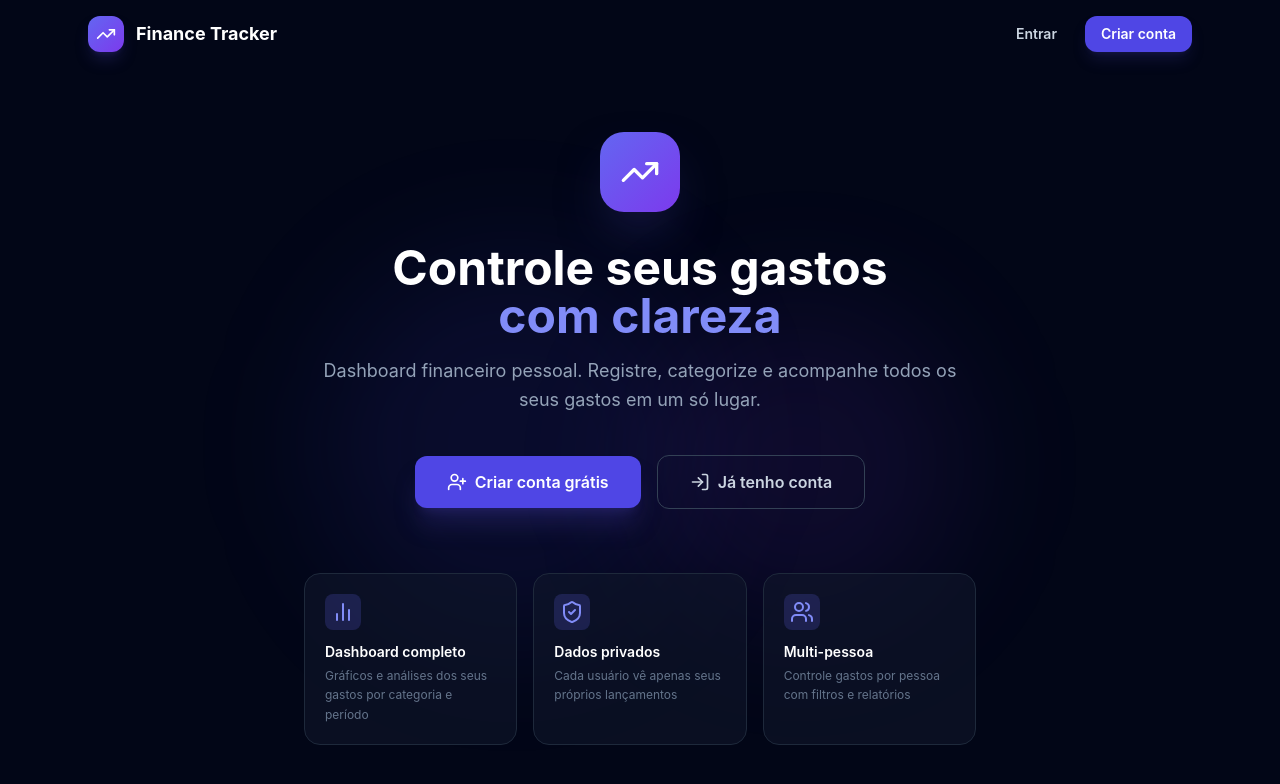
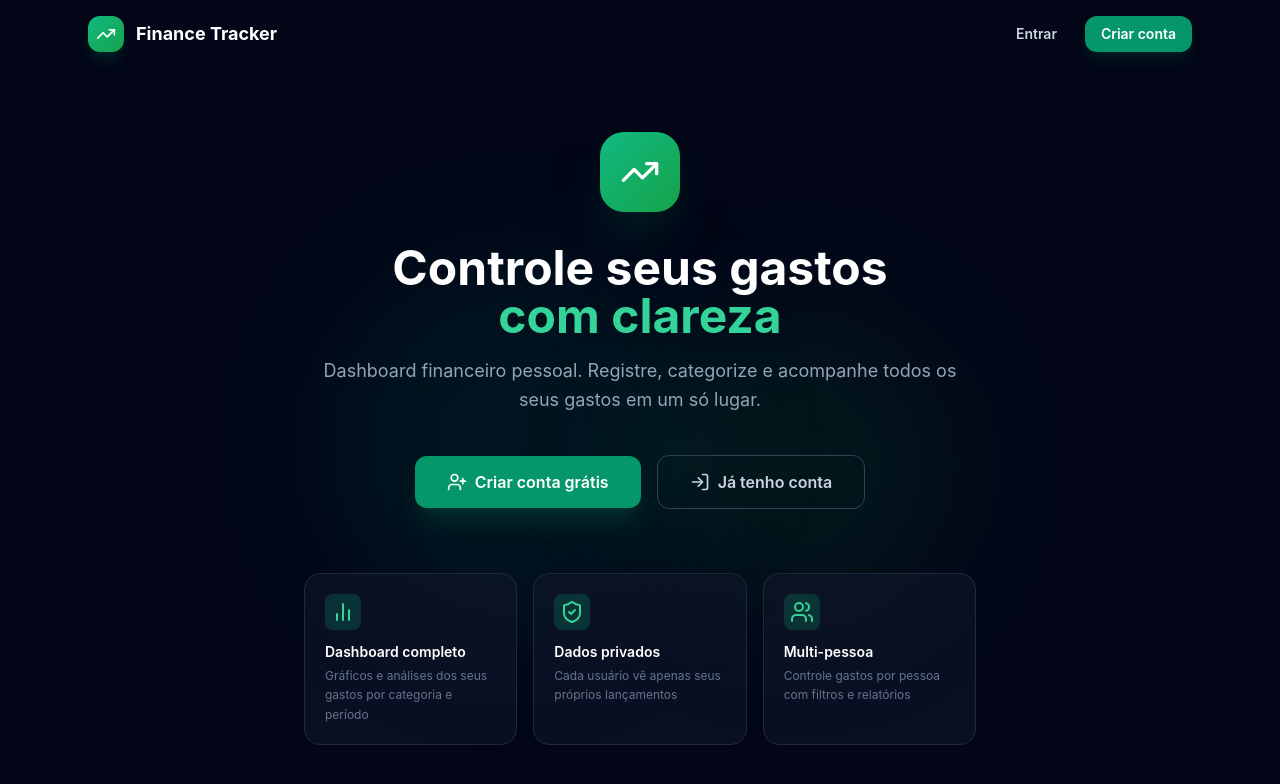
Before and after one commit to automacaoeverads-cloud/finance-tracker, a Next.js app: page / in a window 1280 px wide. Shown: the top 784 px of the page. Built offline with nearby package versions, Linux system fonts and the light colour scheme; no server answers.

Commit message:
feat: emerald green palette

```diff
--- a/app/layout.tsx
+++ b/app/layout.tsx
@@ -49,7 +49,7 @@ function AppShell({ children }: { children: React.ReactNode }) {
   if (loading) {
     return (
       <div className="min-h-screen flex items-center justify-center bg-slate-950">
-        <div className="w-8 h-8 border-4 border-indigo-800 border-t-indigo-400 rounded-full animate-spin" />
+        <div className="w-8 h-8 border-4 border-emerald-800 border-t-emerald-400 rounded-full animate-spin" />
       </div>
     )
   }
@@ -61,7 +61,7 @@ function AppShell({ children }: { children: React.ReactNode }) {
         {/* Nav */}
         <nav className="px-6 py-4 flex items-center justify-between max-w-6xl mx-auto w-full">
           <div className="flex items-center gap-3">
-            <div className="w-9 h-9 rounded-xl bg-gradient-to-br from-indigo-500 to-violet-600 flex items-center justify-center shadow-lg shadow-indigo-900/40">
+            <div className="w-9 h-9 rounded-xl bg-gradient-to-br from-emerald-500 to-green-600 flex items-center justify-center shadow-lg shadow-emerald-900/40">
               <TrendingUp className="w-5 h-5 text-white" />
             </div>
             <span className="font-bold text-white text-lg">Finance Tracker</span>
@@ -75,7 +75,7 @@ function AppShell({ children }: { children: React.ReactNode }) {
             </button>
             <button
               onClick={() => { setTab('register'); setError('') }}
-              className="px-4 py-2 rounded-xl bg-indigo-600 hover:bg-indigo-500 text-white text-sm font-semibold transition-colors shadow-lg shadow-indigo-900/30"
+              className="px-4 py-2 rounded-xl bg-emerald-600 hover:bg-emerald-500 text-white text-sm font-semibold transition-colors shadow-lg shadow-emerald-900/30"
             >
               Criar conta
             </button>
@@ -85,16 +85,16 @@ function AppShell({ children }: { children: React.ReactNode }) {
         {/* Hero */}
         <div className="flex-1 flex flex-col items-center justify-center px-6 py-16 text-center relative overflow-hidden">
           {/* Background glows */}
-          <div className="absolute top-1/4 left-1/4 w-96 h-96 bg-indigo-600/10 rounded-full blur-3xl pointer-events-none" />
-          <div className="absolute bottom-1/4 right-1/4 w-80 h-80 bg-violet-600/10 rounded-full blur-3xl pointer-events-none" />
+          <div className="absolute top-1/4 left-1/4 w-96 h-96 bg-emerald-600/10 rounded-full blur-3xl pointer-events-none" />
+          <div className="absolute bottom-1/4 right-1/4 w-80 h-80 bg-green-600/10 rounded-full blur-3xl pointer-events-none" />
 
           <div className="relative max-w-2xl">
-            <div className="w-20 h-20 rounded-3xl bg-gradient-to-br from-indigo-500 to-violet-600 flex items-center justify-center mx-auto mb-8 shadow-2xl shadow-indigo-900/50">
+            <div className="w-20 h-20 rounded-3xl bg-gradient-to-br from-emerald-500 to-green-600 flex items-center justify-center mx-auto mb-8 shadow-2xl shadow-emerald-900/50">
               <TrendingUp className="w-10 h-10 text-white" />
             </div>
             <h1 className="text-4xl sm:text-5xl font-bold text-white mb-4 leading-tight">
               Controle seus gastos<br />
-              <span className="text-indigo-400">com clareza</span>
+              <span className="text-emerald-400">com clareza</span>
             </h1>
             <p className="text-slate-400 text-lg mb-10 leading-relaxed">
               Dashboard financeiro pessoal. Registre, categorize e acompanhe todos os seus gastos em um só lugar.
@@ -103,7 +103,7 @@ function AppShell({ children }: { children: React.ReactNode }) {
             <div className="flex flex-col sm:flex-row items-center justify-center gap-4 mb-16">
               <button
                 onClick={() => { setTab('register'); setError('') }}
-                className="w-full sm:w-auto px-8 py-3.5 rounded-xl bg-indigo-600 hover:bg-indigo-500 text-white font-semibold text-base transition-colors shadow-xl shadow-indigo-900/40 flex items-center justify-center gap-2"
+                className="w-full sm:w-auto px-8 py-3.5 rounded-xl bg-emerald-600 hover:bg-emerald-500 text-white font-semibold text-base transition-colors shadow-xl shadow-emerald-900/40 flex items-center justify-center gap-2"
               >
                 <UserPlus className="w-5 h-5" />
                 Criar conta grátis
@@ -125,8 +125,8 @@ function AppShell({ children }: { children: React.ReactNode }) {
                 { icon: Users, title: 'Multi-pessoa', desc: 'Controle gastos por pessoa com filtros e relatórios' },
               ].map(({ icon: Icon, title, desc }) => (
                 <div key={title} className="bg-slate-900/60 border border-slate-800 rounded-2xl p-5">
-                  <div className="w-9 h-9 rounded-lg bg-indigo-500/20 flex items-center justify-center mb-3">
-                    <Icon className="w-4.5 h-4.5 text-indigo-400" />
+                  <div className="w-9 h-9 rounded-lg bg-emerald-500/20 flex items-center justify-center mb-3">
+                    <Icon className="w-4.5 h-4.5 text-emerald-400" />
                   </div>
                   <p className="font-semibold text-white text-sm mb-1">{title}</p>
                   <p className="text-xs text-slate-500 leading-relaxed">{desc}</p>
@@ -145,14 +145,14 @@ function AppShell({ children }: { children: React.ReactNode }) {
     return (
       <div className="min-h-screen bg-slate-950 flex flex-col items-center justify-center p-4">
         <div className="absolute inset-0 overflow-hidden pointer-events-none">
-          <div className="absolute top-1/3 left-1/3 w-96 h-96 bg-indigo-600/10 rounded-full blur-3xl" />
-          <div className="absolute bottom-1/3 right-1/3 w-80 h-80 bg-violet-600/10 rounded-full blur-3xl" />
+          <div className="absolute top-1/3 left-1/3 w-96 h-96 bg-emerald-600/10 rounded-full blur-3xl" />
+          <div className="absolute bottom-1/3 right-1/3 w-80 h-80 bg-green-600/10 rounded-full blur-3xl" />
         </div>
 
         <div className="relative w-full max-w-sm">
           {/* Logo */}
           <div className="text-center mb-8">
-            <div className="w-14 h-14 rounded-2xl bg-gradient-to-br from-indigo-500 to-violet-600 flex items-center justify-center mx-auto mb-4 shadow-2xl shadow-indigo-900/50">
+            <div className="w-14 h-14 rounded-2xl bg-gradient-to-br from-emerald-500 to-green-600 flex items-center justify-center mx-auto mb-4 shadow-2xl shadow-emerald-900/50">
               <TrendingUp className="w-7 h-7 text-white" />
             </div>
             <h1 className="text-xl font-bold text-white">Finance Tracker</h1>
@@ -163,7 +163,7 @@ function AppShell({ children }: { children: React.ReactNode }) {
             <button
               onClick={() => { setTab('login'); setError('') }}
               className={`flex-1 py-2 rounded-lg text-sm font-semibold transition-colors ${
-                isLogin ? 'bg-indigo-600 text-white shadow-lg' : 'text-slate-400 hover:text-slate-200'
+                isLogin ? 'bg-emerald-600 text-white shadow-lg' : 'text-slate-400 hover:text-slate-200'
               }`}
             >
               Entrar
@@ -171,7 +171,7 @@ function AppShell({ children }: { children: React.ReactNode }) {
             <button
               onClick={() => { setTab('register'); setError('') }}
               className={`flex-1 py-2 rounded-lg text-sm font-semibold transition-colors ${
-                !isLogin ? 'bg-indigo-600 text-white shadow-lg' : 'text-slate-400 hover:text-slate-200'
+                !isLogin ? 'bg-emerald-600 text-white shadow-lg' : 'text-slate-400 hover:text-slate-200'
               }`}
             >
               Criar conta
@@ -191,7 +191,7 @@ function AppShell({ children }: { children: React.ReactNode }) {
                     onChange={e => setEmail(e.target.value)}
                     placeholder="seu@email.com"
                     required
-                    className="w-full pl-10 pr-4 py-3 rounded-xl bg-slate-800 border border-slate-700 text-slate-200 placeholder:text-slate-500 text-sm focus:outline-none focus:ring-2 focus:ring-indigo-500 transition-colors"
+                    className="w-full pl-10 pr-4 py-3 rounded-xl bg-slate-800 border border-slate-700 text-slate-200 placeholder:text-slate-500 text-sm focus:outline-none focus:ring-2 focus:ring-emerald-500 transition-colors"
                   />
                 </div>
               </div>
@@ -206,7 +206,7 @@ function AppShell({ children }: { children: React.ReactNode }) {
                     onChange={e => setPassword(e.target.value)}
                     placeholder="••••••••"
                     required
-                    className="w-full pl-10 pr-11 py-3 rounded-xl bg-slate-800 border border-slate-700 text-slate-200 placeholder:text-slate-500 text-sm focus:outline-none focus:ring-2 focus:ring-indigo-500 transition-colors"
+                    className="w-full pl-10 pr-11 py-3 rounded-xl bg-slate-800 border border-slate-700 text-slate-200 placeholder:text-slate-500 text-sm focus:outline-none focus:ring-2 focus:ring-emerald-500 transition-colors"
                   />
                   <button
                     type="button"
@@ -229,7 +229,7 @@ function AppShell({ children }: { children: React.ReactNode }) {
                       onChange={e => setConfirmPassword(e.target.value)}
                       placeholder="••••••••"
                       required
-                      className="w-full pl-10 pr-4 py-3 rounded-xl bg-slate-800 border border-slate-700 text-slate-200 placeholder:text-slate-500 text-sm focus:outline-none focus:ring-2 focus:ring-indigo-500 transition-colors"
+                      className="w-full pl-10 pr-4 py-3 rounded-xl bg-slate-800 border border-slate-700 text-slate-200 placeholder:text-slate-500 text-sm focus:outline-none focus:ring-2 focus:ring-emerald-500 transition-colors"
                     />
                   </div>
                 </div>
@@ -244,7 +244,7 @@ function AppShell({ children }: { children: React.ReactNode }) {
               <button
                 type="submit"
                 disabled={submitting}
-                className="w-full py-3 rounded-xl bg-indigo-600 hover:bg-indigo-500 text-white font-semibold text-sm transition-colors disabled:opacity-60 flex items-center justify-center gap-2 shadow-lg shadow-indigo-900/30 mt-2"
+                className="w-full py-3 rounded-xl bg-emerald-600 hover:bg-emerald-500 text-white font-semibold text-sm transition-colors disabled:opacity-60 flex items-center justify-center gap-2 shadow-lg shadow-emerald-900/30 mt-2"
               >
                 {submitting ? (
                   <div className="w-4 h-4 border-2 border-white border-t-transparent rounded-full animate-spin" />
@@ -277,7 +277,7 @@ function AppShell({ children }: { children: React.ReactNode }) {
             <Menu className="w-5 h-5" />
           </button>
           <div className="flex items-center gap-2.5">
-            <div className="w-8 h-8 rounded-xl bg-gradient-to-br from-indigo-500 to-violet-600 flex items-center justify-center shadow-sm">
+            <div className="w-8 h-8 rounded-xl bg-gradient-to-br from-emerald-500 to-green-600 flex items-center justify-center shadow-sm">
               <TrendingUp className="w-4 h-4 text-white" />
             </div>
             <span className="font-bold text-white text-base">Finance Tracker</span>
```
